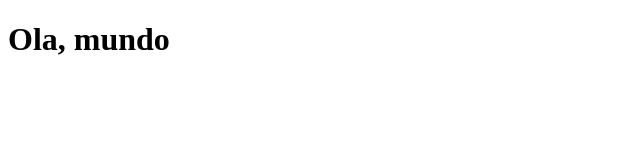
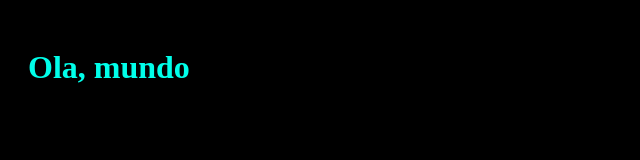
Before and after one commit to AndersonKapps/primeiro, a plain HTML site: page index.html in a window 1280 px wide. Shown: the whole page, without its empty margins (0-640 px from the left). Drawn offline with Linux system fonts and the light colour scheme.

Commit message:
adiciona estilo básico no site

```diff
--- a/index.html
+++ b/index.html
@@ -3,6 +3,7 @@
 <head>
     <meta charset="UTF-8">
     <meta name="viewport" content="width=device-width, initial-scale=1.0">
+    <link rel="stylesheet" href="style.css">
     <title>Ola, mundo</title>
 </head>
 <body>
--- /dev/null
+++ b/style.css
@@ -0,0 +1,9 @@
+body { background-color: black;
+color: rgb(255, 0, 255);
+padding: 20px;
+}
+
+
+h1 {
+    color: rgb(0, 255, 234);
+}
```
